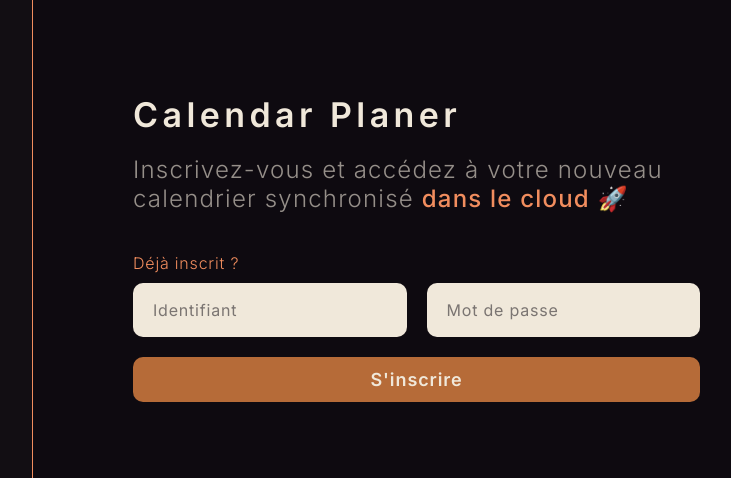
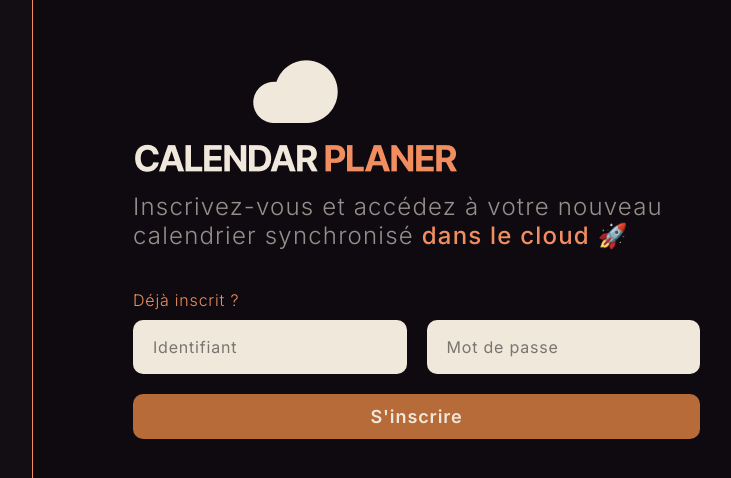
Before and after one commit to rlecart/Calendar-web, a React (Create React App) app: page /signup in a window 1280 px wide. Shown: the part 152-630 px from the top of the page, without its empty margins (480-1211 px from the left). Built offline with nearby package versions, Linux system fonts and the light colour scheme.

Commit message:
Logo on Signup

```diff
--- a/src/Views/Login.tsx
+++ b/src/Views/Login.tsx
@@ -254,9 +254,6 @@ const Login = () => {
         <RightPanel>
           <Title>
             <img src={LogoBig} alt='Logo' />
-            {/* <TitleText>
-                Calendar Planer
-              </TitleText> */}
           </Title>
           <TitleAndDescription>
 
--- a/src/Views/SignUp.tsx
+++ b/src/Views/SignUp.tsx
@@ -8,6 +8,8 @@ import Alert from 'react-bootstrap/Alert';
 import RenderIf from '../components/RenderIf';
 
 import { API } from '../api';
+
+import LogoBig from '../resources/logo-big.png';
 
 const Background = styled.div`
     width: 100%;
@@ -245,11 +247,9 @@ const SignUp = () => {
       <Background>
         <RightPanel>
           <TitleAndDescription>
-            <Title>
-              <TitleText>
-                Calendar Planer
-              </TitleText>
-            </Title>
+          <Title>
+            <img src={LogoBig} alt='Logo' />
+          </Title>
 
             <Description>
               <DescriptionText>
```
